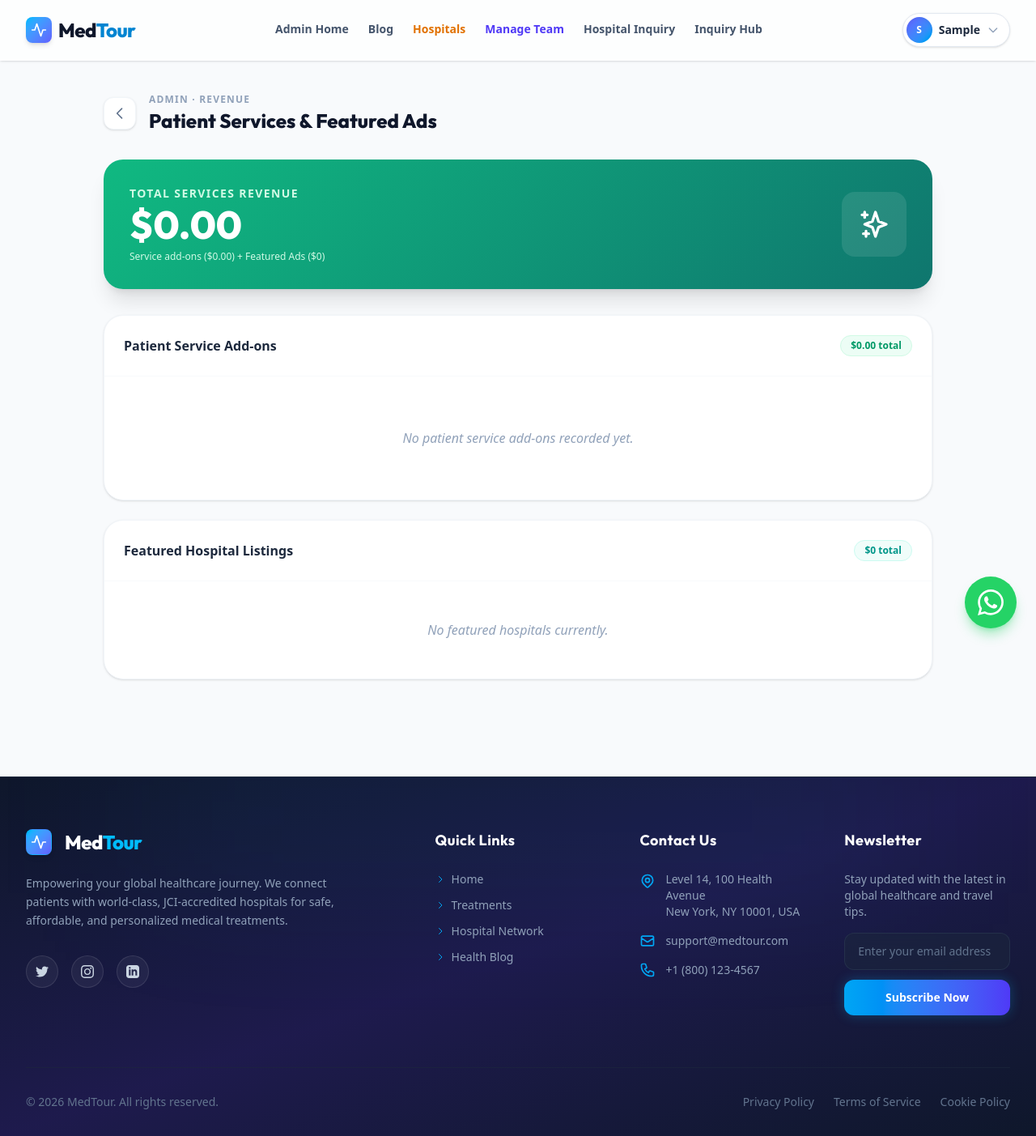
After one commit to sabarishkumaran/medical_tourism_platform, a Django app: page /accounts/admin/revenue/services/ in a window 1280 px wide. The commit adds this page. Shown: the whole page at 81% size. Run offline with Django 5.2, Linux system fonts and the light colour scheme; the visitor is signed in with stand-in values (Sample User, id 1); data comes from the database, SQL or seed files in the repository; data that the repository does not hold is empty; style sheets or scripts are compiled from the project's sources; some libraries are stand-ins or nearby versions.

Commit message:
feat: implement admin revenue dashboard with tracking for subscriptions, commissions, leads, and services

```diff
--- a/accounts/urls.py
+++ b/accounts/urls.py
@@ -16,6 +16,10 @@ urlpatterns = [
     path('admin/dashboard/', views.admin_dashboard, name="admin_dashboard"),
     path('admin/patients/', views.admin_patients, name="admin_patients"),
     path('admin/patients/<int:user_id>/', views.patient_detail, name="patient_detail"),
+    path('admin/revenue/commissions/', views.admin_revenue_commissions, name="admin_revenue_commissions"),
+    path('admin/revenue/subscriptions/', views.admin_revenue_subscriptions, name="admin_revenue_subscriptions"),
+    path('admin/revenue/leads/', views.admin_revenue_leads, name="admin_revenue_leads"),
+    path('admin/revenue/services/', views.admin_revenue_services, name="admin_revenue_services"),
 
     path('password_change/', auth_views.PasswordChangeView.as_view(template_name="password_change.html"), name='password_change'),
     path('password_change/done/', auth_views.PasswordChangeDoneView.as_view(template_name="password_change_done.html"), name='password_change_done'),
--- a/accounts/views.py
+++ b/accounts/views.py
@@ -100,14 +100,78 @@ def admin_dashboard(request):
     recent_hospitals = Hospital.objects.select_related('user').order_by('-user__date_joined')[:5]
     recent_messages = ContactMessage.objects.order_by('-created_at')[:5]
 
+    # Report Drilldown Datasets
+    from hospitals.models import WalletTransaction
+    commission_transactions = WalletTransaction.objects.filter(transaction_type='COMMISSION_FEE').select_related('hospital').order_by('-created_at')
+    subscription_hospitals = Hospital.objects.filter(subscription_plan__in=['PREMIUM', 'ELITE']).order_by('-id')
+    lead_transactions = Inquiry.objects.exclude(status='NEW').select_related('patient', 'hospital').order_by('-created_at')
+    featured_hospitals = Hospital.objects.filter(is_featured=True).order_by('-id')
+
     context = {
         'stats': stats,
         'recent_inquiries': recent_inquiries,
         'recent_hospitals': recent_hospitals,
         'recent_messages': recent_messages,
+        'commission_transactions': commission_transactions,
+        'subscription_hospitals': subscription_hospitals,
+        'lead_transactions': lead_transactions,
+        'featured_hospitals': featured_hospitals,
     }
 
     return render(request, "admin_dashboard.html", context)
+
+
+@login_required
+def admin_revenue_commissions(request):
+    if not (request.user.role in ['ADMIN', 'COORDINATOR'] or request.user.is_superuser):
+        raise PermissionDenied("Administrative access required.")
+    from hospitals.models import WalletTransaction
+    from django.db.models import Sum
+    transactions = WalletTransaction.objects.filter(transaction_type='COMMISSION_FEE').select_related('hospital').order_by('-created_at')
+    total = abs(transactions.aggregate(total=Sum('amount'))['total'] or 0)
+    return render(request, 'admin_revenue_commissions.html', {'transactions': transactions, 'total': total})
+
+
+@login_required
+def admin_revenue_subscriptions(request):
+    if not (request.user.role in ['ADMIN', 'COORDINATOR'] or request.user.is_superuser):
+        raise PermissionDenied("Administrative access required.")
+    premium_hospitals = Hospital.objects.filter(subscription_plan='PREMIUM').order_by('-id')
+    elite_hospitals = Hospital.objects.filter(subscription_plan='ELITE').order_by('-id')
+    total = (premium_hospitals.count() * 199) + (elite_hospitals.count() * 499)
+    return render(request, 'admin_revenue_subscriptions.html', {
+        'premium_hospitals': premium_hospitals,
+        'elite_hospitals': elite_hospitals,
+        'total': total,
+    })
+
+
+@login_required
+def admin_revenue_leads(request):
+    if not (request.user.role in ['ADMIN', 'COORDINATOR'] or request.user.is_superuser):
+        raise PermissionDenied("Administrative access required.")
+    leads = Inquiry.objects.exclude(status='NEW').select_related('patient', 'hospital', 'treatment').order_by('-created_at')
+    total = leads.count() * 50
+    return render(request, 'admin_revenue_leads.html', {'leads': leads, 'total': total})
+
+
+@login_required
+def admin_revenue_services(request):
+    if not (request.user.role in ['ADMIN', 'COORDINATOR'] or request.user.is_superuser):
+        raise PermissionDenied("Administrative access required.")
+    from django.db.models import Sum
+    inquiries = Inquiry.objects.filter(status='COMPLETED').select_related('patient', 'hospital', 'treatment').order_by('-created_at')
+    service_total = inquiries.aggregate(total=Sum('service_fees_total'))['total'] or 0
+    featured_count = Hospital.objects.filter(is_featured=True).count()
+    featured_total = featured_count * 299
+    featured_hospitals = Hospital.objects.filter(is_featured=True).order_by('-id')
+    return render(request, 'admin_revenue_services.html', {
+        'inquiries': inquiries,
+        'service_total': service_total,
+        'featured_hospitals': featured_hospitals,
+        'featured_total': featured_total,
+        'grand_total': float(service_total) + featured_total,
+    })
 
 @login_required
 def patient_dashboard(request):
--- /dev/null
+++ b/templates/admin_revenue_services.html
@@ -0,0 +1,82 @@
+{% extends "base.html" %}
+
+{% block content %}
+<div class="container mx-auto px-4 md:px-8 py-10">
+    <div class="max-w-5xl mx-auto">
+
+        <!-- Header -->
+        <div class="flex items-center gap-4 mb-8">
+            <a href="{% url 'admin_dashboard' %}" class="w-10 h-10 rounded-xl bg-white border border-slate-100 shadow-sm flex items-center justify-center text-slate-500 hover:text-emerald-600 hover:border-emerald-200 transition-all">
+                <svg class="w-5 h-5" fill="none" stroke="currentColor" viewBox="0 0 24 24"><path stroke-linecap="round" stroke-linejoin="round" stroke-width="2" d="M15 19l-7-7 7-7"/></svg>
+            </a>
+            <div>
+                <p class="text-xs font-bold text-slate-400 uppercase tracking-widest mb-0.5">Admin · Revenue</p>
+                <h1 class="text-2xl font-extrabold text-slate-900" style="font-family:'Outfit',sans-serif;">Patient Services & Featured Ads</h1>
+            </div>
+        </div>
+
+        <!-- Summary Cards -->
+        <div style="background: linear-gradient(135deg, #10b981 0%, #0f766e 100%);" class="rounded-3xl p-8 text-white mb-8 shadow-xl flex items-center justify-between">
+            <div>
+                <p class="text-emerald-100 text-sm font-bold uppercase tracking-widest mb-1">Total Services Revenue</p>
+                <p class="text-5xl font-black" style="font-family:'Outfit',sans-serif;">${{ grand_total|floatformat:2 }}</p>
+                <p class="text-emerald-100 text-xs mt-2">Service add-ons (${{ service_total|floatformat:2 }}) + Featured Ads (${{ featured_total }})</p>
+            </div>
+            <div class="w-20 h-20 bg-white/10 rounded-2xl flex items-center justify-center">
+                <svg class="w-10 h-10 text-white" fill="none" stroke="currentColor" viewBox="0 0 24 24"><path stroke-linecap="round" stroke-linejoin="round" stroke-width="2" d="M5 3v4M3 5h4M6 17v4m-2-2h4m5-16l2.286 6.857L21 12l-5.714 2.143L13 21l-2.286-6.857L5 12l5.714-2.143L13 3z"/></svg>
+            </div>
+        </div>
+
+        <!-- Patient Service Add-ons -->
+        <div class="bg-white rounded-3xl border border-slate-100 shadow-sm overflow-hidden mb-6">
+            <div class="p-6 border-b border-slate-50 flex items-center justify-between">
+                <h2 class="font-bold text-slate-800">Patient Service Add-ons</h2>
+                <span class="text-xs font-bold text-emerald-600 bg-emerald-50 border border-emerald-100 px-3 py-1 rounded-full">${{ service_total|floatformat:2 }} total</span>
+            </div>
+            <div class="divide-y divide-slate-50">
+                {% for inq in inquiries %}
+                {% if inq.service_fees_total > 0 %}
+                <div class="p-5 hover:bg-slate-50/60 transition-colors flex items-center justify-between gap-4">
+                    <div class="flex items-center gap-4 flex-1 min-w-0">
+                        <div class="w-10 h-10 rounded-xl bg-emerald-50 flex items-center justify-center text-emerald-600 font-bold text-sm uppercase shrink-0">{{ inq.patient.username|slice:":1" }}</div>
+                        <div class="flex-1 min-w-0">
+                            <p class="font-bold text-slate-800 text-sm truncate">{{ inq.patient.get_full_name|default:inq.patient.username }}</p>
+                            <p class="text-[11px] text-slate-400">{{ inq.created_at|date:"M d, Y" }} &bull; {{ inq.treatment.name }} &bull; {{ inq.hospital.name|default:"Unassigned" }}</p>
+                        </div>
+                    </div>
+                    <span class="text-emerald-600 font-black text-lg shrink-0">+${{ inq.service_fees_total }}</span>
+                </div>
+                {% endif %}
+                {% empty %}
+                <div class="p-16 text-center text-slate-400 italic">No patient service add-ons recorded yet.</div>
+                {% endfor %}
+            </div>
+        </div>
+
+        <!-- Featured Hospitals -->
+        <div class="bg-white rounded-3xl border border-slate-100 shadow-sm overflow-hidden">
+            <div class="p-6 border-b border-slate-50 flex items-center justify-between">
+                <h2 class="font-bold text-slate-800">Featured Hospital Listings</h2>
+                <span class="text-xs font-bold text-teal-600 bg-teal-50 border border-teal-100 px-3 py-1 rounded-full">${{ featured_total }} total</span>
+            </div>
+            <div class="divide-y divide-slate-50">
+                {% for h in featured_hospitals %}
+                <div class="p-5 hover:bg-slate-50/60 transition-colors flex items-center justify-between gap-4">
+                    <div class="flex items-center gap-4">
+                        <div class="w-10 h-10 rounded-xl bg-teal-50 flex items-center justify-center text-teal-600 font-bold text-sm uppercase shrink-0">{{ h.name|slice:":1" }}</div>
+                        <div>
+                            <p class="font-bold text-slate-800 text-sm">{{ h.name }}</p>
+                            <p class="text-[11px] text-slate-400">{{ h.city }}, {{ h.user.country }} &bull; {{ h.get_subscription_plan_display }}</p>
+                        </div>
+                    </div>
+                    <span class="text-teal-700 font-black text-lg">$299<span class="text-[10px] text-slate-400 font-bold">/listing</span></span>
+                </div>
+                {% empty %}
+                <div class="p-12 text-center text-slate-400 italic">No featured hospitals currently.</div>
+                {% endfor %}
+            </div>
+        </div>
+
+    </div>
+</div>
+{% endblock %}
```
Also changed, not shown: templates/admin_dashboard.html (+16 -12 lines), templates/admin_revenue_commissions.html (added, +59 -0 lines), templates/admin_revenue_leads.html (added, +64 -0 lines), templates/admin_revenue_subscriptions.html (added, +102 -0 lines).
